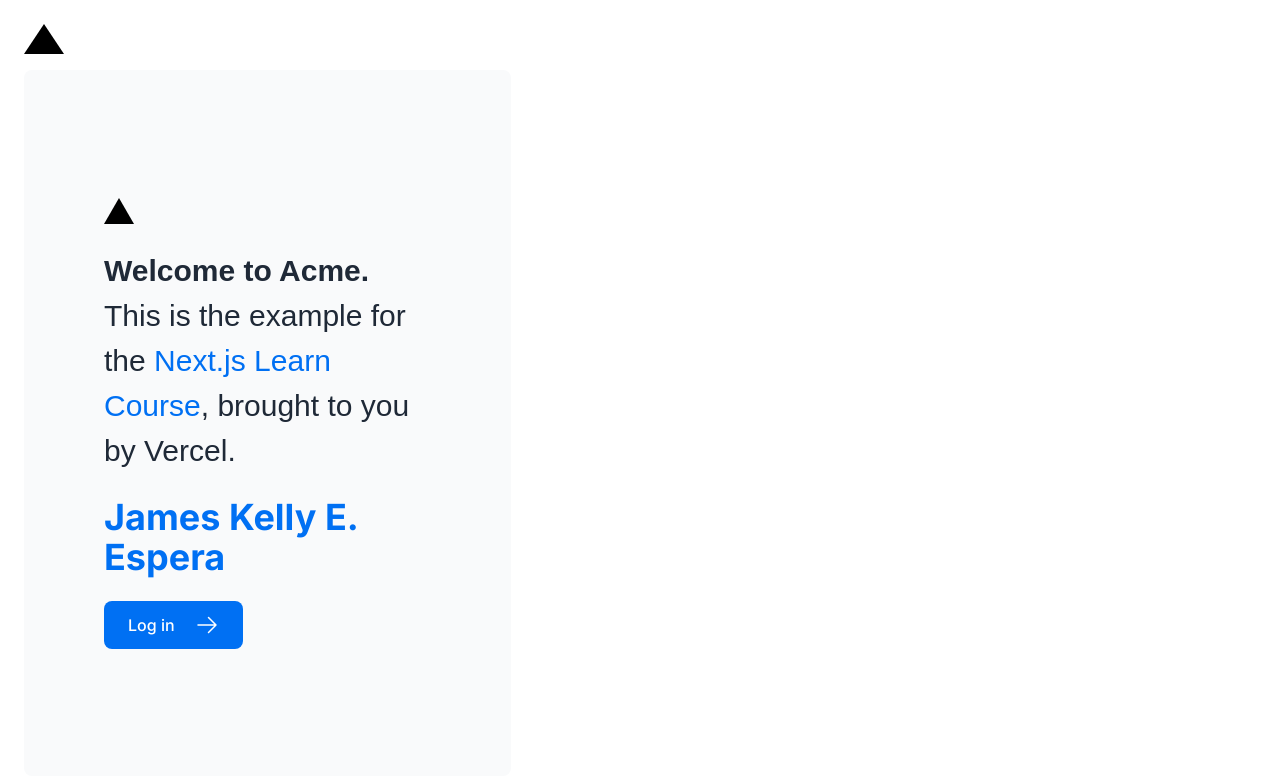
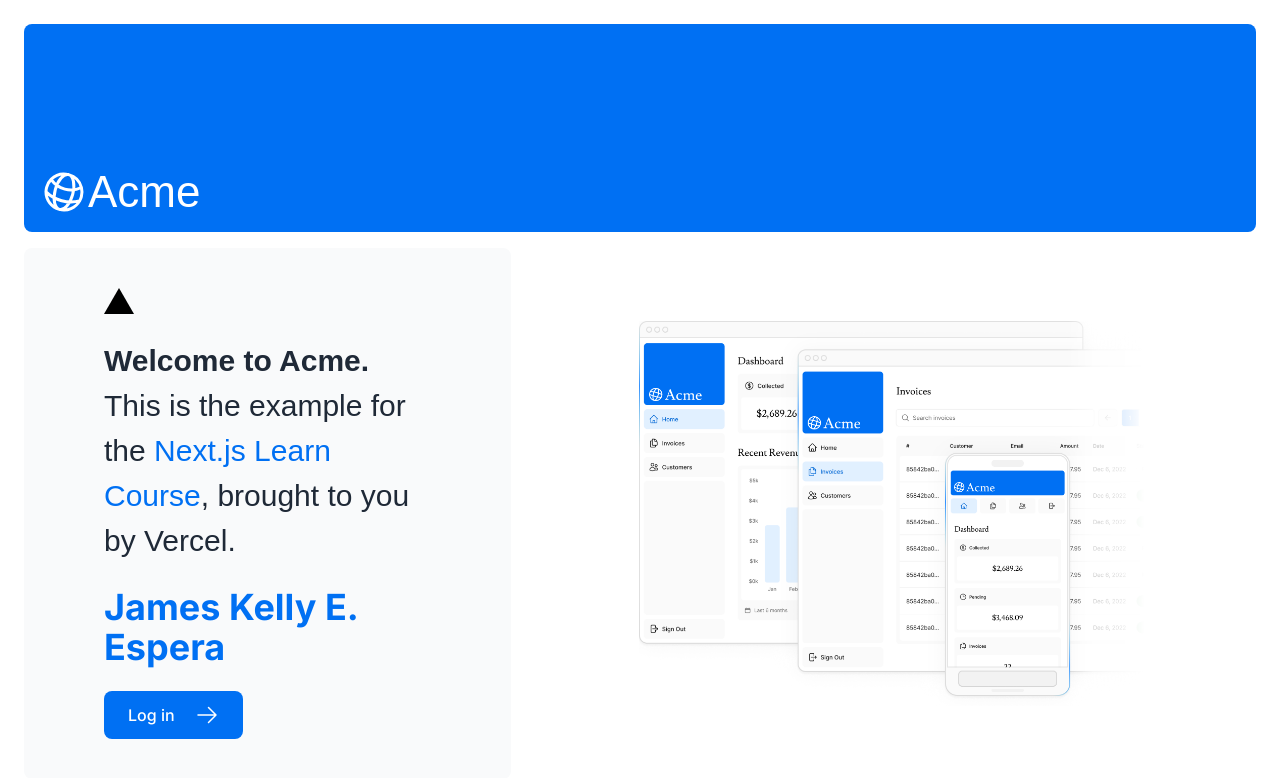
Before and after one commit to KellyEspera/nextjs-dashboard, a Next.js app: page / in a window 1280 px wide. Shown: the top 778 px of the page. Built offline with nearby package versions, Linux system fonts and the light colour scheme; a web font is replaced by a local one.

Commit message:
Added image

```diff
--- a/app/page.tsx
+++ b/app/page.tsx
@@ -3,12 +3,13 @@
 import Link from 'next/link';
 import styles from '@/app/ui/home.module.css';
 import { lusitana } from '@/app/ui/font';
+import Image from 'next/image';
 
 export default function Page() {
   return (
     <main className="flex min-h-screen flex-col p-6">
-      <div className={styles.shape}>
-        {/* <AcmeLogo /> */}
+      <div className="flex h-20 shrink-0 items-end rounded-lg bg-blue-500 p-4 md:h-52">
+        <AcmeLogo />
       </div>
       <div className="mt-4 flex grow flex-col gap-4 md:flex-row">
         <div className="flex flex-col justify-center gap-6 rounded-lg bg-gray-50 px-6 py-10 md:w-2/5 md:px-20">
@@ -32,6 +33,22 @@
         </div>
         <div className="flex items-center justify-center p-6 md:w-3/5 md:px-28 md:py-12">
           {/* Add Hero Images Here */}
+          <Image
+            src="/hero-desktop.png"
+            width={1000}
+            height={760}
+            className="hidden md:block"
+            alt="Screenshots of the dashboard project showing desktop version"
+          />
+
+          <Image
+            src="/hero-mobile.png"
+            width={560}
+            height={620}
+            className="block md:hidden"
+            alt="Screenshot of the dashboard project showing mobile version"
+          />
+
         </div>
       </div>
     </main>
--- a/app/ui/acme-logo.tsx
+++ b/app/ui/acme-logo.tsx
@@ -1,5 +1,5 @@
 import { GlobeAltIcon } from '@heroicons/react/24/outline';
-import { lusitana } from '@/app/ui/fonts';
+import { lusitana } from '@/app/ui/font';
 
 export default function AcmeLogo() {
   return (
```
